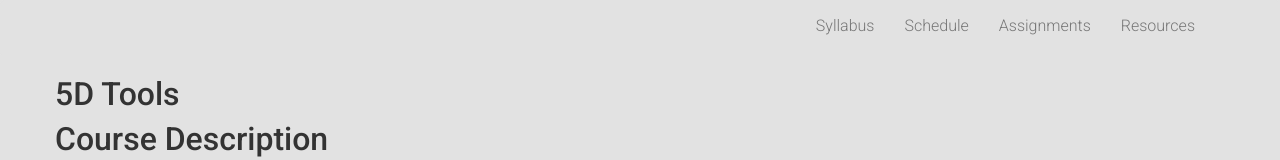
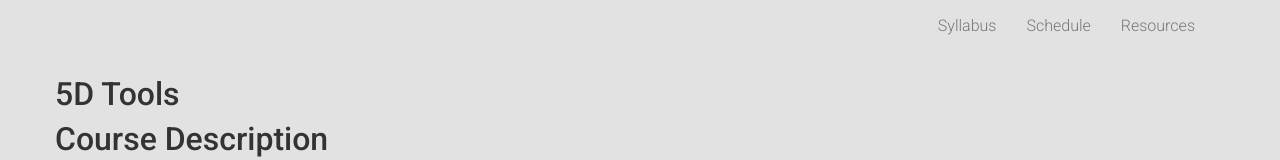
Before and after one commit to arminakvn/ARTF-2224-Fall-2017, a plain HTML site: page index.html in a window 1280 px wide. Shown: the top 160 px of the page. Drawn offline with nearby package versions, Linux system fonts and the light colour scheme; some packages are replaced by stand-ins of ours; a script that the page names is missing.

Commit message:
Update index.html

```diff
--- a/index.html
+++ b/index.html
@@ -32,7 +32,7 @@
       <ul class="nav navbar-nav navbar-right">
       <li><a class="nbtn" id="syllabus-btn" href="#">Syllabus</a></li>
         <li class="nbtn" id="schedule-btn"><a href="#">Schedule</a></li>
-        <li class="nbtn" id="assignments-btn"><a href="#">Assignments</a></li>
+        <!--<li class="nbtn" id="assignments-btn"><a href="#">Assignments</a></li> -->
         <li class="nbtn" id="resources-btn"><a href="#">Resources</a></li>
       </ul>
     </div><!-- /.navbar-collapse -->
```
